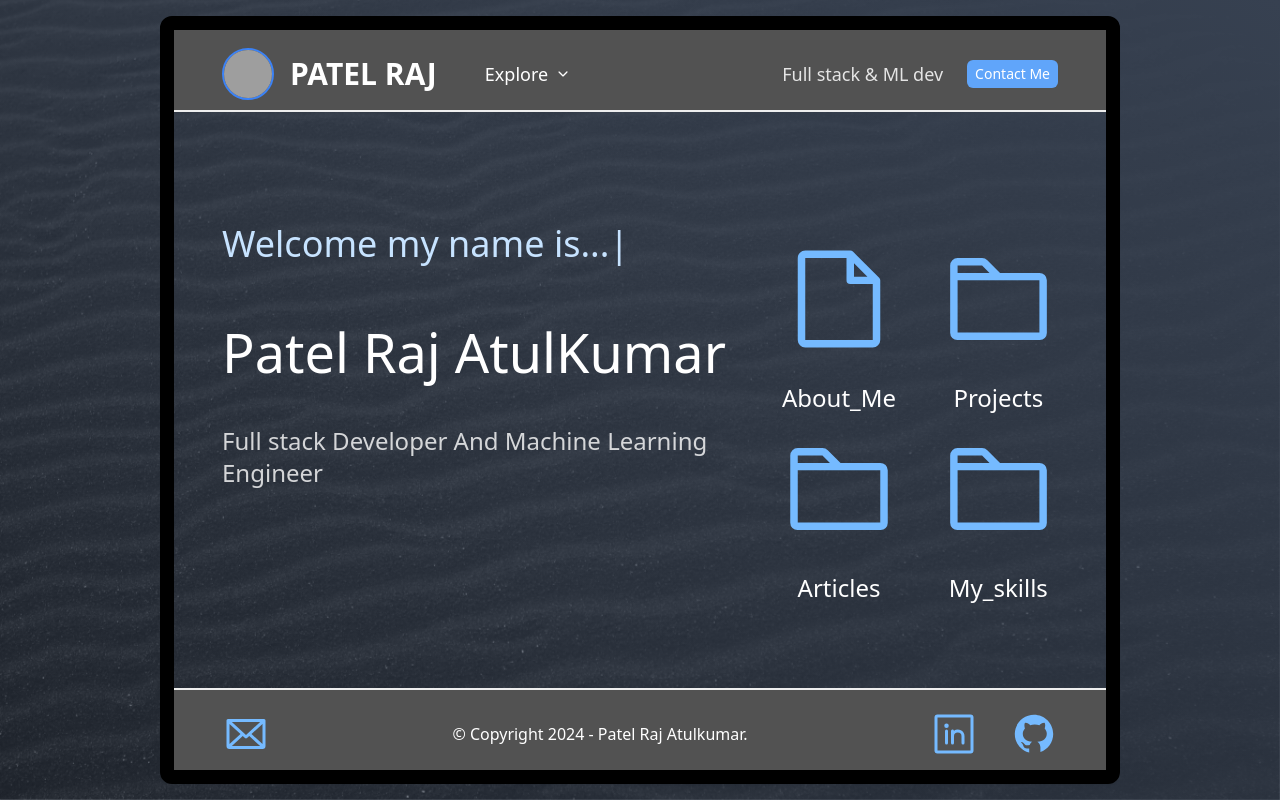
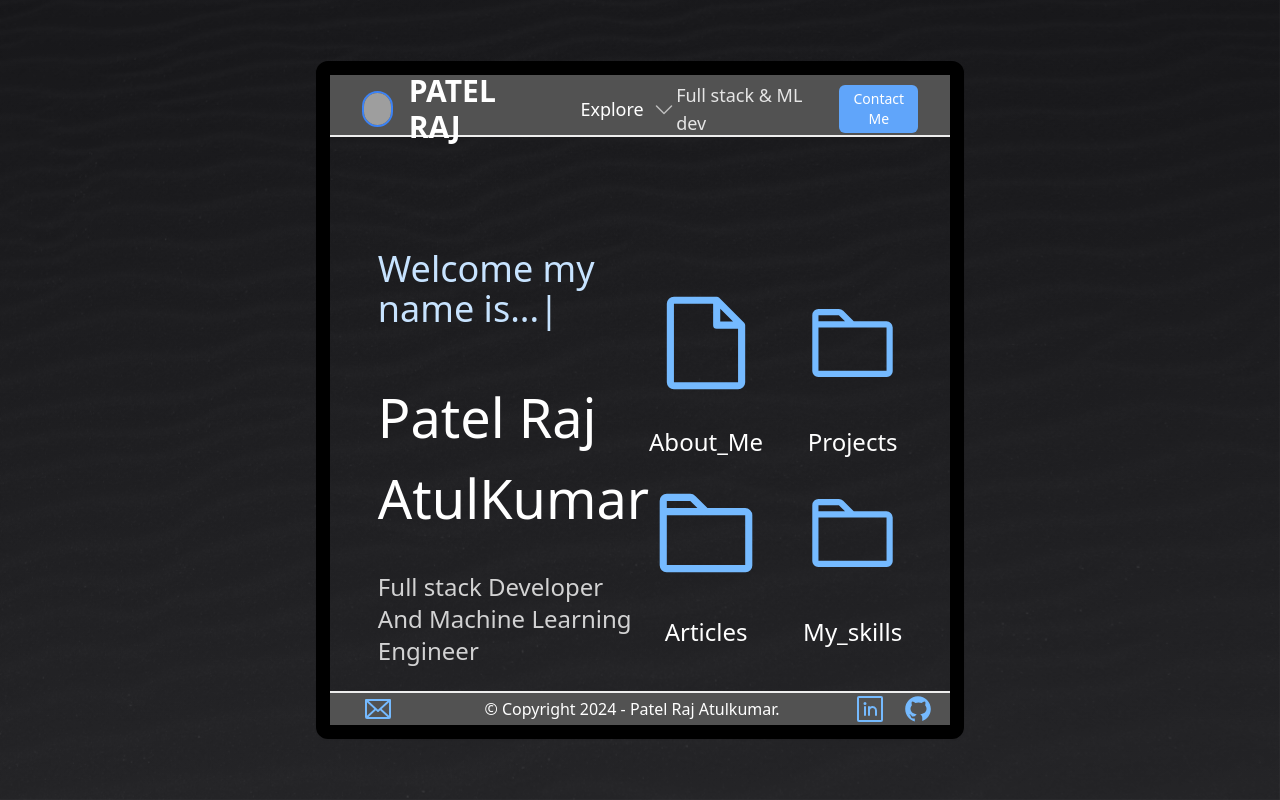
Before and after one commit to rajpatel923/Portfolio_final, a React (Vite) app in the folder Client/: page / in a window 1280 px wide. Built offline with nearby package versions, Linux system fonts and the light colour scheme; grey boxes are pictures that could not be loaded.

Commit message:
Some home page edits

```diff
--- a/Client/src/App.tsx
+++ b/Client/src/App.tsx
@@ -9,8 +9,8 @@ function App() {
 
   return (
     <>
-      <div className='lg:flex items-center justify-center h-screen z-20  '>
-        <div className='flex flex-col min-h-screen lg:min-h-0 w-full lg:mx-40 h-full lg:max-h-[768px] lg:border-[14px] border-black border-solid shadow-sm rounded-xl text-white'>
+      <div className='lg:flex items-center justify-center h-screen z-20 '>
+        <div className='flex flex-col min-h-screen lg:min-h-0 w-full lg:my-60 lg:mx-80   lg:border-[14px] border-black border-solid shadow-sm rounded-xl text-white'>
           <header className=' fixed w-full lg:static'>
             <NavBar/>
             <div className=' border w-full border-t-[0.01px] border-[#eeeeee]'></div>
--- a/Client/src/components/footer.tsx
+++ b/Client/src/components/footer.tsx
@@ -2,30 +2,28 @@ import React from 'react'
 import mailSvg from "../assets/mail.svg"
 import linkedInSvg from "../assets/linkedIn.svg"
 import githubSvg from "../assets/Github.svg"
+import { Button } from './ui/button'
 
 
 function Footer() {
   return (
     <>
-        <div className=' bg-neutral-600 px-4 lg:px-8 z-[100] flex justify-between items-center pt-2 lg:h-[80px] overflow-hidden'>
-
+        <div className=' max-h-fit h-[40px] bg-neutral-600 px-4 z-[100] flex justify-between items-center'>
             <div> {/*For mail */}
-                <div>
-                    <img src={mailSvg} alt='mailSvg' className=' w-12 h-12 mx-4'/>
-                </div>
+                        <img src={mailSvg} alt='mailSvg' className=' w-8 h-8 mx-4'/>
             </div>
 
             <div className=' hidden lg:block'> {/*For copy right text */}
                     <p>© Copyright 2024 - Patel Raj Atulkumar.</p>
             </div>
 
-            <div className=' flex mx-4 gap-8'>{/*Git hub linked and Instagram */}
+            <div className=' flex gap-4'>{/*Git hub linked and Instagram */}
                 <div>
-                    <img src={linkedInSvg} alt='linkedInSvg' className=' w-12 h-12'/>
+                    <img src={linkedInSvg} alt='linkedInSvg' className=' w-8 h-8'/>
                 </div>
 
                 <div>
-                    <img src={githubSvg} alt='githubSvfg' className=' w-12 h-12'/>
+                    <img src={githubSvg} alt='githubSvfg' className=' w-8 h-8'/>
                 </div>
 
             </div>
--- a/Client/src/components/heroSection.tsx
+++ b/Client/src/components/heroSection.tsx
@@ -1,4 +1,3 @@
-import React from 'react'
 import aboutSvg from "../assets/about.svg"
 import folderSvg from "../assets/projects.svg"
 
--- a/Client/src/components/navBar.tsx
+++ b/Client/src/components/navBar.tsx
@@ -2,6 +2,7 @@
 import { useState } from 'react';
 import { Button } from './ui/button'
 import { IoIosArrowDown } from "react-icons/io";
+import  downwardArrow from "../assets/downArrow.svg"
 
 function NavBar() {
     const [exploreSectionVisible,setExploreSectionVisible] = useState(false)
@@ -12,11 +13,11 @@ function NavBar() {
   return (
     <>
         <div className='bg-neutral-600 px-4  lg:px-8 z-[100]'>
-            <div className=' flex px-4 h-[60px] justify-between pt-2 lg:h-[80px] overflow-hidden'>
-                <div className=' flex items-center justify-evenly'> {/*left side things wrapper*/}
+            <div className=' flex h-[60px] w-full justify-between pt-2'>
+                <div className=' flex items-center justify-between'> {/*left side things wrapper*/}
                     <div className=' flex items-center gap-4'> {/*profile and Name wrapper*/}
                         <div id='profilePicture' className=' border-2 rounded-full border-blue-500 '>
-                            <img src='https://github.com/shadcn.png' alt='profilePicture' className=' w-8 h-8 lg:w-12 lg:h-12 rounded-full'></img>
+                            <img src='https://github.com/shadcn.png' alt='profilePicture' className=' w-6 h-6 lg:w-8 lg:h-8 rounded-full'></img>
                         </div>
 
                         <div className=' pr-4 mr-4'>
@@ -24,16 +25,17 @@ function NavBar() {
                         </div>
                     </div>
 
-                    <div className=''> {/*Explore things drop down menu*/}
-                        <div className='relative'>
+                    <div className='relative'> {/*Explore things drop down menu*/}
+                        <div className=''>
                             <button className={` flex items-center justify-between gap-2 hover:bg-gray-800 hover:text-white px-4 py-2 rounded-md text-sm  ${exploreSectionVisible? 'text-white bg-gray-800 ': ''}`} onClick={onExploreButtonClickHandler}>
                                 <p className=' text-sm lg:text-lg'>Explore</p>
-                                <IoIosArrowDown className='text-sm'/>
+                                {/* <IoIosArrowDown className='text-sm'/> */}
+                                <img src={downwardArrow} alt='downWardArrow' className=' h-6 w-6 font-bold'/>
                             </button>
                         </div>
                         {
                             exploreSectionVisible && (
-                            <div className={` absolute z-10 mt-2 w-48 origin-top-right rounded-md bg-gray-800 text-white shadow-lg ring-1 ring-black ring-opacity-5 `}>
+                            <div className={` absolute z-10 mt-2 w-48 right-0 lg:left-0 text-left rounded-md bg-gray-800 text-white shadow-lg ring-1 ring-black ring-opacity-5 `}>
                                 <div className='py-1'>
                                     <a href="#about" className='block px-4 py-2 text-sm hover:bg-gray-600'>
                                         About
@@ -58,16 +60,18 @@ function NavBar() {
                             )
                         }
                     </div>
+
                 </div>
 
 
-                <div className='flex justify-between items-center gap-2 md:gap-6'>  {/*right side things wrapper*/}
-                        <div className=' hidden sm:block text-neutral-200 text-lg'> {/*my main focus/ tech*/}
+
+                <div className='hidden lg:flex justify-between items-center gap-2 md:gap-6'>  {/*right side things wrapper*/}
+                        <div className=' sm:block text-neutral-200 text-lg'> {/*my main focus/ tech*/}
                             <p>Full stack & ML dev</p>
                         </div>
 
                         <div> {/*contact me button*/}
-                            <Button className=' hidden lg:block bg-blue-400 text-whitefont-bold px-2 py-1 rounded-md text-sm'>Contact Me</Button>
+                            <Button className=' lg:block bg-blue-400 text-whitefont-bold px-2 py-1 rounded-md text-sm'>Contact Me</Button>
                         </div>
                 </div>
             </div>
--- a/Client/src/main.tsx
+++ b/Client/src/main.tsx
@@ -6,10 +6,9 @@ import './index.css'
 ReactDOM.createRoot(document.getElementById('root')!).render(
   <React.StrictMode>
     <div className=' bg-heroBg bg-opacity-10 bg-transparent bg-center overflow-y-scroll bg-cover bg-fixed  -z-20  '>
-      <div className=' z-[50] bg-gradient-to-tr overflow-y-scroll from-gray-700/50 to-gray-700  ' >
+      <div className=' z-[50] bg-gradient-to-b overflow-y-scroll from-zinc-900/90 to-zinc-800/90  ' >
         <App />
       </div>
-
     </div>
   </React.StrictMode>,
 )
```
